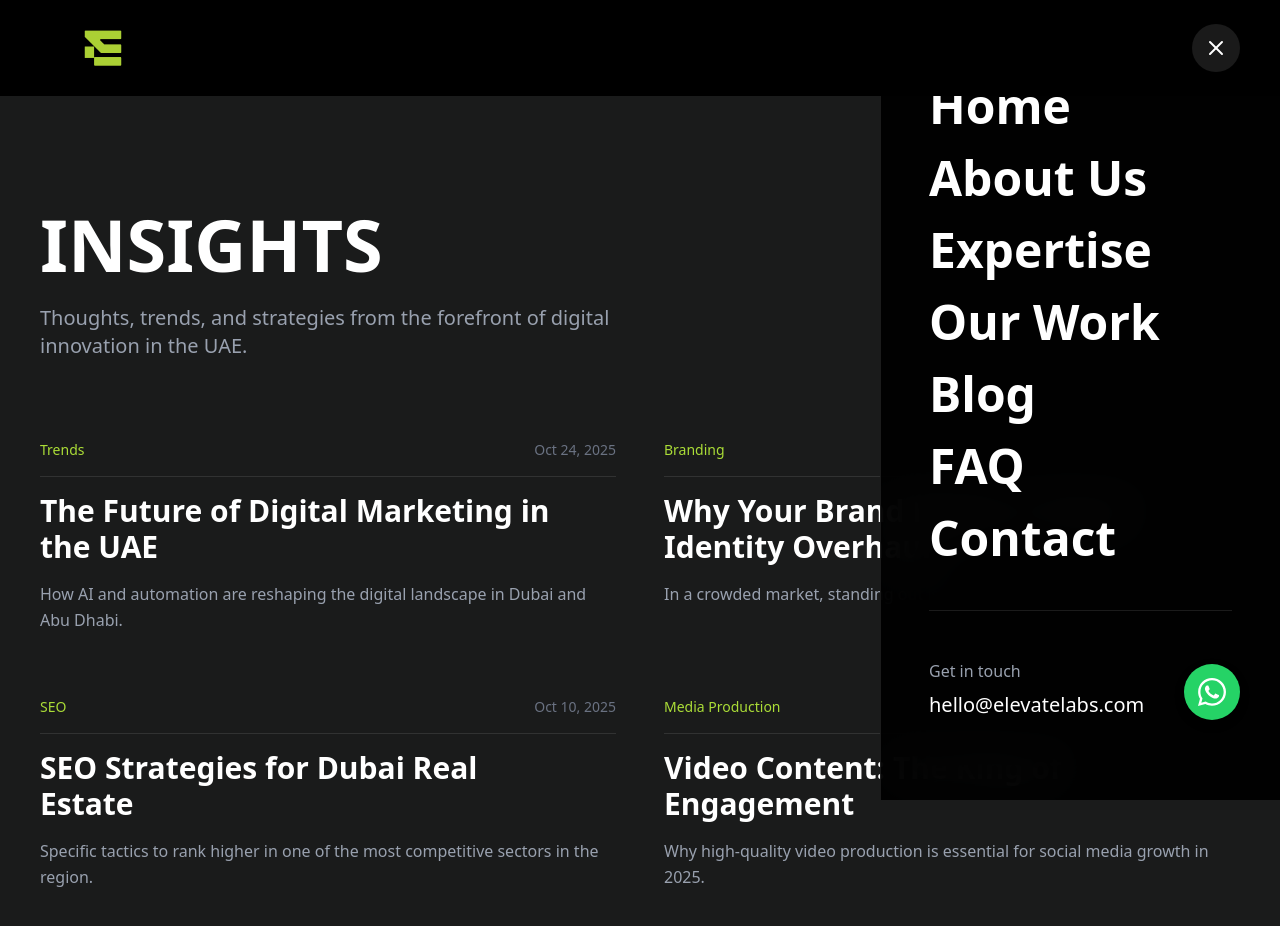
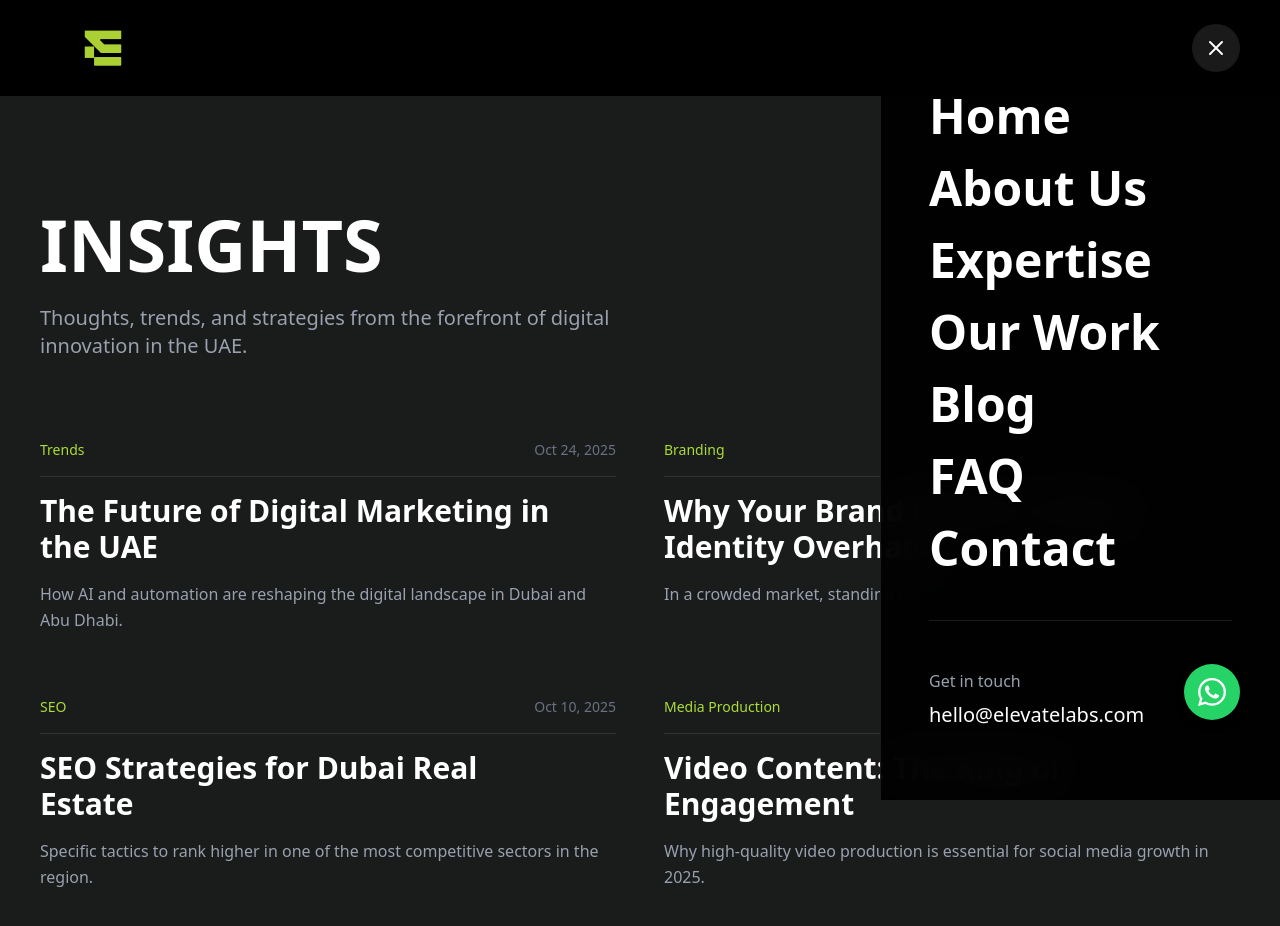
Before and after one commit to Elevate-Labs-Media/elevatelabsmedia, a Next.js app: page /blog in a window 1280 px wide. Both pictures are taken after a click on the button "Toggle Menu". Shown: the top 926 px of the page. Built offline with nearby package versions, Linux system fonts and the light colour scheme.

Commit message:
nav padding

```diff
--- a/components/Navigation.tsx
+++ b/components/Navigation.tsx
@@ -89,7 +89,7 @@
             variants={menuVariants}
             className="fixed top-0 right-0 w-full sm:w-[40vw] lg:w-[400px] h-screen bg-black/95 backdrop-blur-xl z-40 border-l border-white/10 flex flex-col justify-center px-12"
           >
-            <nav className="flex flex-col gap-6">
+            <nav className="flex pt-5 flex-col gap-6">
               {NAV_LINKS.map((link, i) => (
                 <motion.div key={link.href} custom={i} variants={linkVariants}>
                   <Link
```
